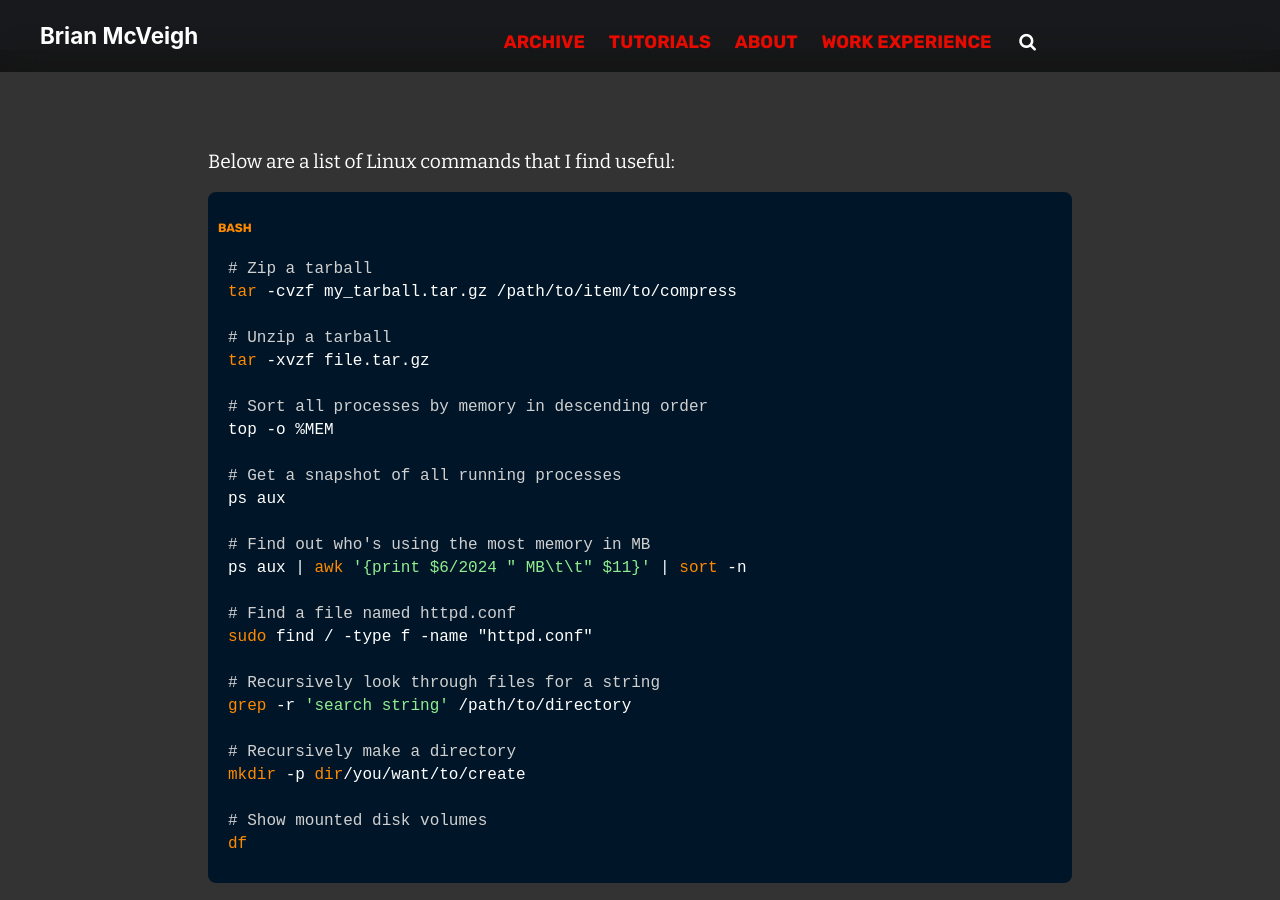
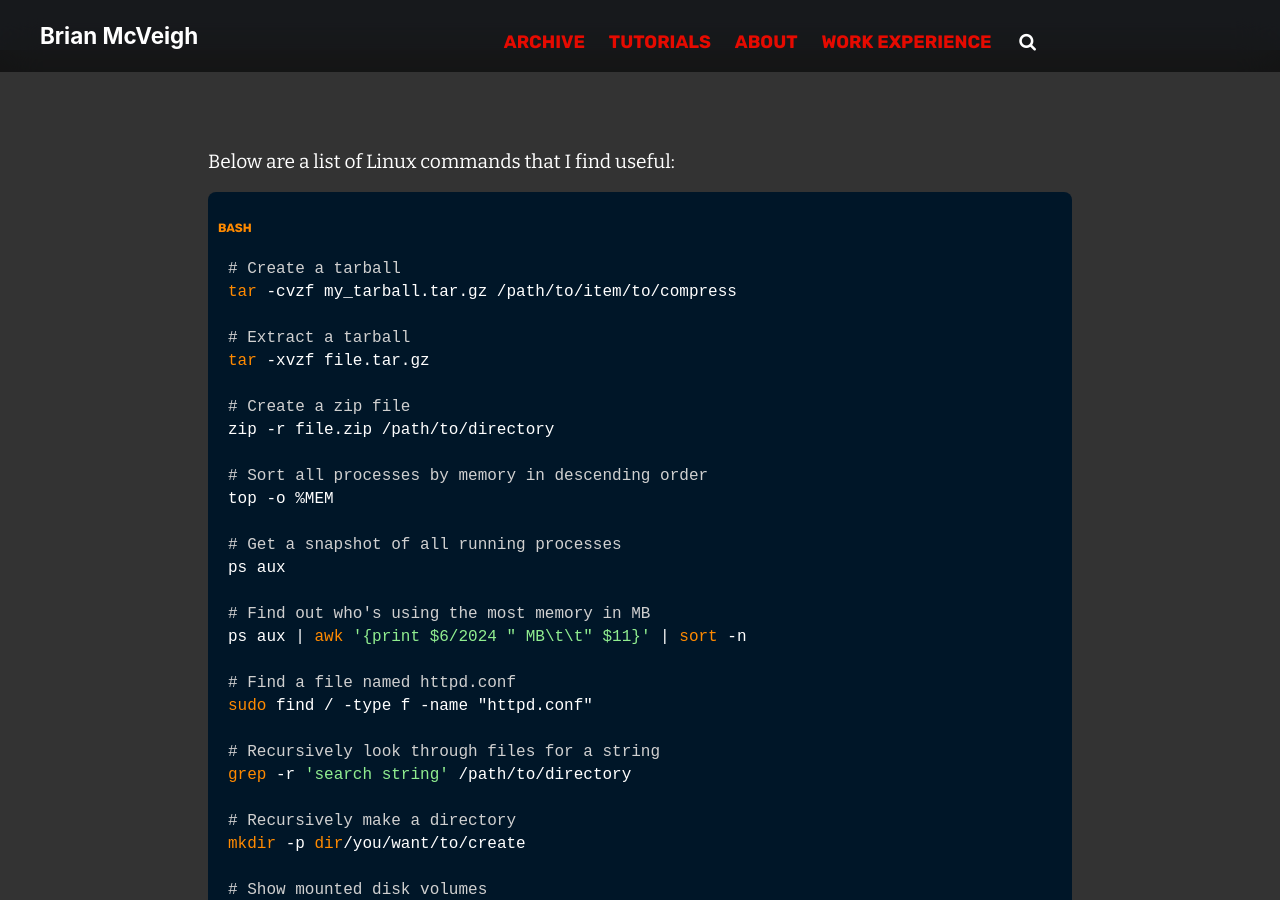
Before and after one commit to bmcveigh/bmcveigh.github.io, a Jekyll site: the page built from _posts/2019-11-27-linux-command-reference.markdown, in a window 1280 px wide and 900 px high, scrolled down 309 px. Built offline with Jekyll 4.4.1, drawn with Linux system fonts in a browser that asks for light colours; comment, search, counter and statistics services are not loaded.

Commit message:
Update 2019-11-27-linux-command-reference.markdown

```diff
--- a/_posts/2019-11-27-linux-command-reference.markdown
+++ b/_posts/2019-11-27-linux-command-reference.markdown
@@ -10,11 +10,14 @@ tags:
 Below are a list of Linux commands that I find useful:
 
 {% highlight bash %}
-# Zip a tarball
+# Create a tarball
 tar -cvzf my_tarball.tar.gz /path/to/item/to/compress
 
-# Unzip a tarball
+# Extract a tarball
 tar -xvzf file.tar.gz
+
+# Create a zip file
+zip -r file.zip /path/to/directory
 
 # Sort all processes by memory in descending order
 top -o %MEM
```
